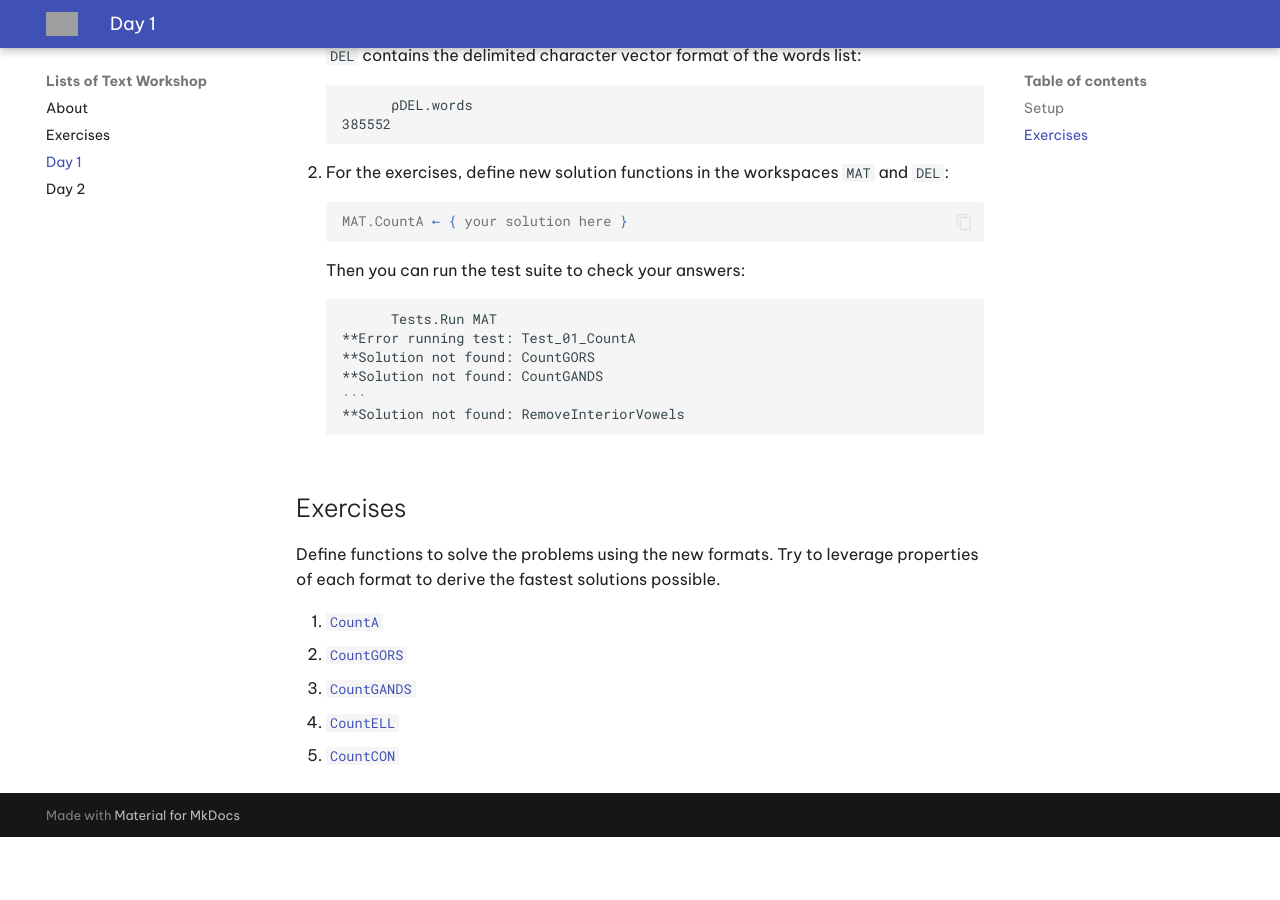
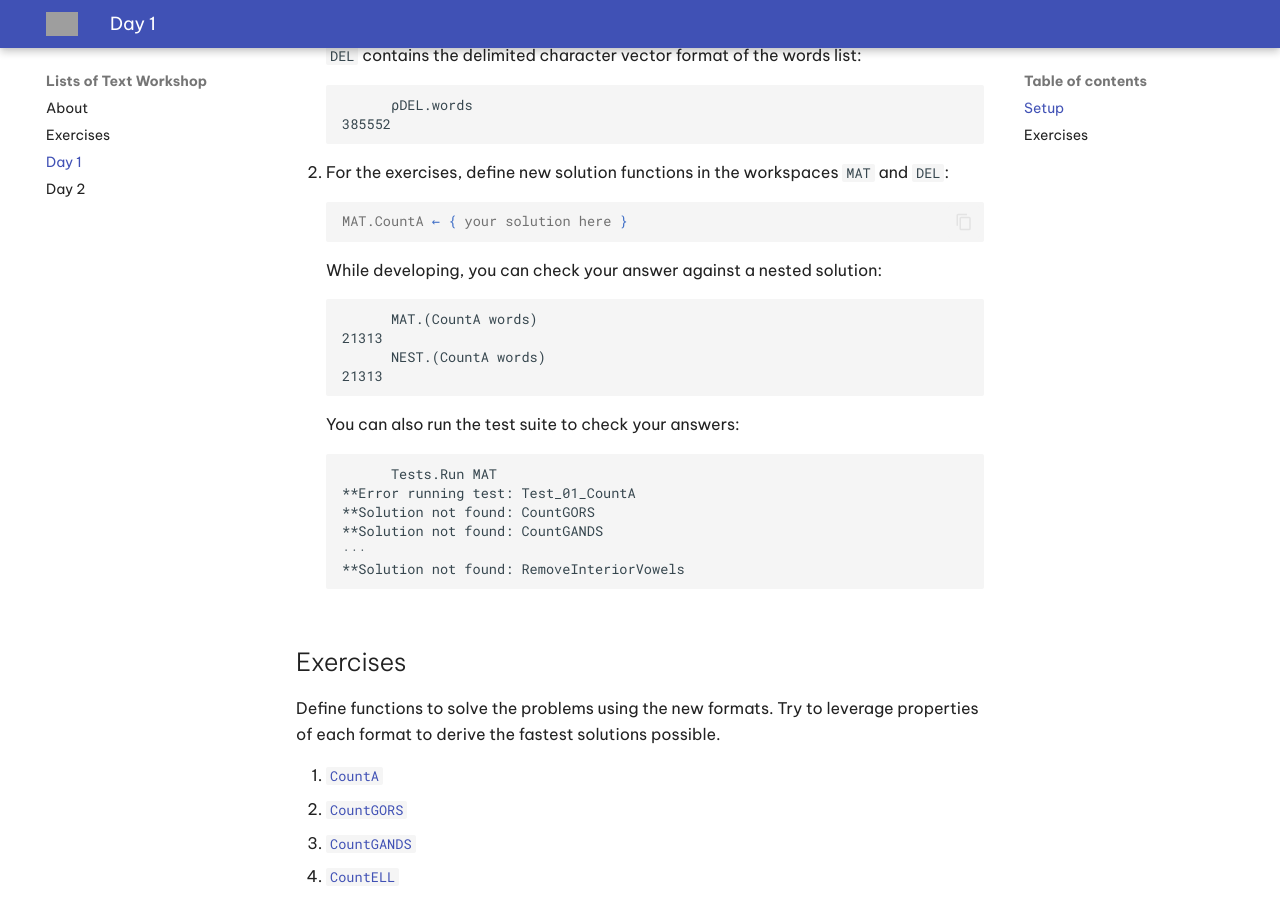
Before and after one commit to dyalog-training/2025-ListsWorkshop, an MkDocs documentation site: the page built from docs/day1.md, in a window 1280 px wide and 900 px high, scrolled down 659 px. Built offline with MkDocs 1.6.1 and Material for MkDocs 9.7.7, drawn with Linux system fonts in a browser that asks for light colours; before the commit the page ends 1496 px from its top, so only the background shows below that; grey boxes are pictures that could not be loaded.

Commit message:
light testing suggestion

````diff
--- a/docs/day1.md
+++ b/docs/day1.md
@@ -37,7 +37,16 @@ You should have already attempted the problems using the nested vector format. N
     MAT.CountA ← { your solution here }
     ```
 
-    Then you can run the test suite to check your answers:
+    While developing, you can check your answer against a nested solution:
+
+    ```
+          MAT.(CountA words)
+    21313
+          NEST.(CountA words)
+    21313
+    ```
+
+    You can also run the test suite to check your answers:
 
     ```
           Tests.Run MAT
````
